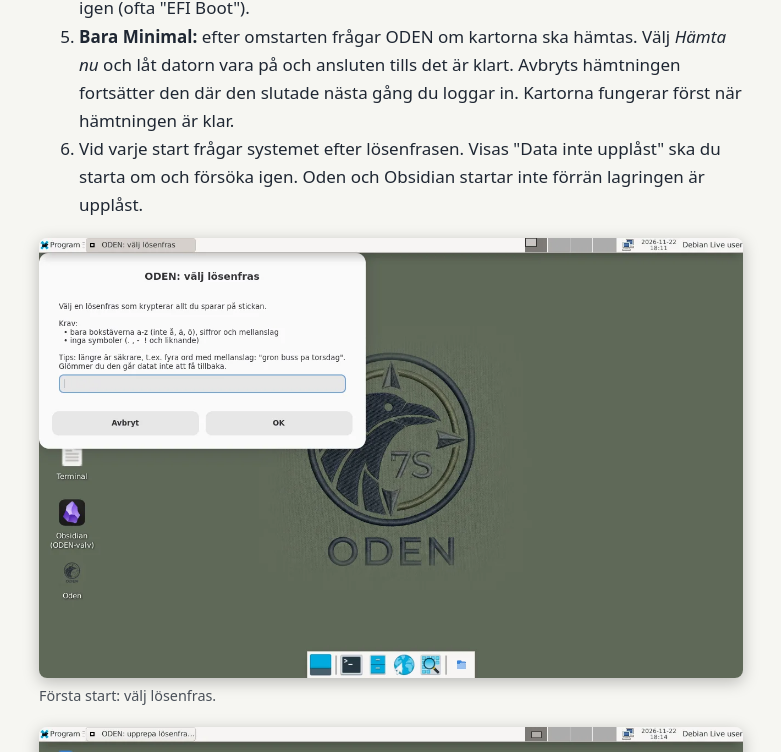
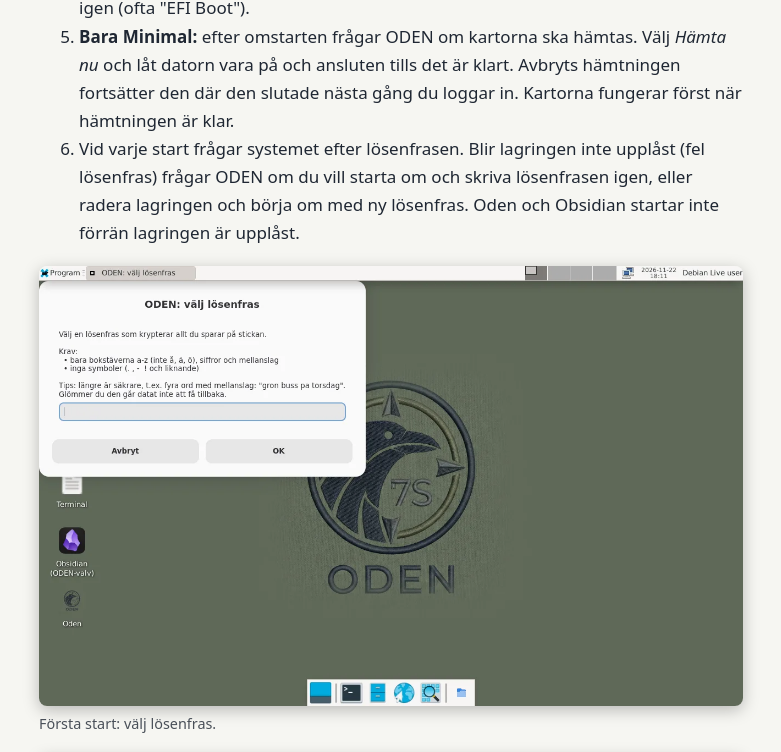
Before and after one commit to HvSS-Innovation/oden-usb, a plain HTML site: page site/kom-igang.html in a window 1280 px wide. Shown: the part 1756-2508 px from the top of the page, without its empty margins (249-1030 px from the left). Drawn offline with Linux system fonts and the light colour scheme.

Commit message:
Fel lösenfras vid boot: fråga (starta om och skriv igen, eller radera och börja om); STATUS: karta-ai rudimentärt provad
Co-Authored-By: Claude Sonnet 5.5 <noreply@anthropic.com>

```diff
--- a/site/kom-igang.html
+++ b/site/kom-igang.html
@@ -48,7 +48,7 @@
 <li>Väljer du <em>Nej</em> på frågan om krypterad lagring sparas inget, och allt är borta när datorn stängs av.</li>
 <li>Skapandet tar en stund och datorn startar sedan om. <strong>Håll ner Alt (Mac) eller tryck F12 (PC, ibland F2, F10, F11 eller Esc)</strong> tills startmenyn visas, och välj stickan igen (ofta "EFI Boot").</li>
 <li><strong>Bara Minimal:</strong> efter omstarten frågar ODEN om kartorna ska hämtas. Välj <em>Hämta nu</em> och låt datorn vara på och ansluten tills det är klart. Avbryts hämtningen fortsätter den där den slutade nästa gång du loggar in. Kartorna fungerar först när hämtningen är klar.</li>
-<li>Vid varje start frågar systemet efter lösenfrasen. Visas "Data inte upplåst" ska du starta om och försöka igen. Oden och Obsidian startar inte förrän lagringen är upplåst.</li>
+<li>Vid varje start frågar systemet efter lösenfrasen. Blir lagringen inte upplåst (fel lösenfras) frågar ODEN om du vill starta om och skriva lösenfrasen igen, eller radera lagringen och börja om med ny lösenfras. Oden och Obsidian startar inte förrän lagringen är upplåst.</li>
 </ol>
 <figure class="skarm"><img src="img/skarm/01-losenfras.webp" width="1280" height="800" loading="lazy" alt="Dialogen ODEN: välj lösenfras"><figcaption>Första start: välj lösenfras.</figcaption></figure>
 <figure class="skarm"><img src="img/skarm/03-upprepa-losenfras.webp" width="1280" height="800" loading="lazy" alt="Dialogen ODEN: upprepa lösenfrasen"><figcaption>Upprepa lösenfrasen.</figcaption></figure>
@@ -94,7 +94,7 @@
 <tr><td>Stickan syns inte i startmenyn</td><td>Aktivera UEFI-boot från USB och prova en annan USB-port.</td></tr>
 <tr><td>Startar inte med Secure Boot på</td><td>Stickan använder Debians signerade shim/grub. Prova med Secure Boot av för att utesluta det.</td></tr>
 <tr><td>Enkel grafik, AI långsam</td><td>NVIDIA-drivrutinen är osignerad och laddas inte med Secure Boot på. Stäng av Secure Boot för GPU-AI, annars körs AI på CPU.</td></tr>
-<tr><td>"Data inte upplåst"</td><td>Fel lösenfras. Starta om och ange rätt.</td></tr>
+<tr><td>"ODEN: lagringen är låst"</td><td>Fel lösenfras. Välj att starta om och skriva den igen. Är den glömd kan du radera lagringen och börja om; då försvinner sparade data.</td></tr>
 <tr><td>Lösenfrasen avvisas</td><td>Den innehåller å/ä/ö eller symboler. Använd a–z, 0–9 och mellanslag.</td></tr>
 <tr><td>"Ingen persistens … för lite ledigt utrymme"</td><td>Stickan har för lite plats kvar efter ISO-filen. Använd en större sticka.</td></tr>
 <tr><td>"En tidigare installation … blev aldrig klar"</td><td>Strömavbrott eller utdragen stick. Svara <em>Gör om</em>. Inget data hade sparats.</td></tr>
```
Also changed, not shown: 4 other files.
